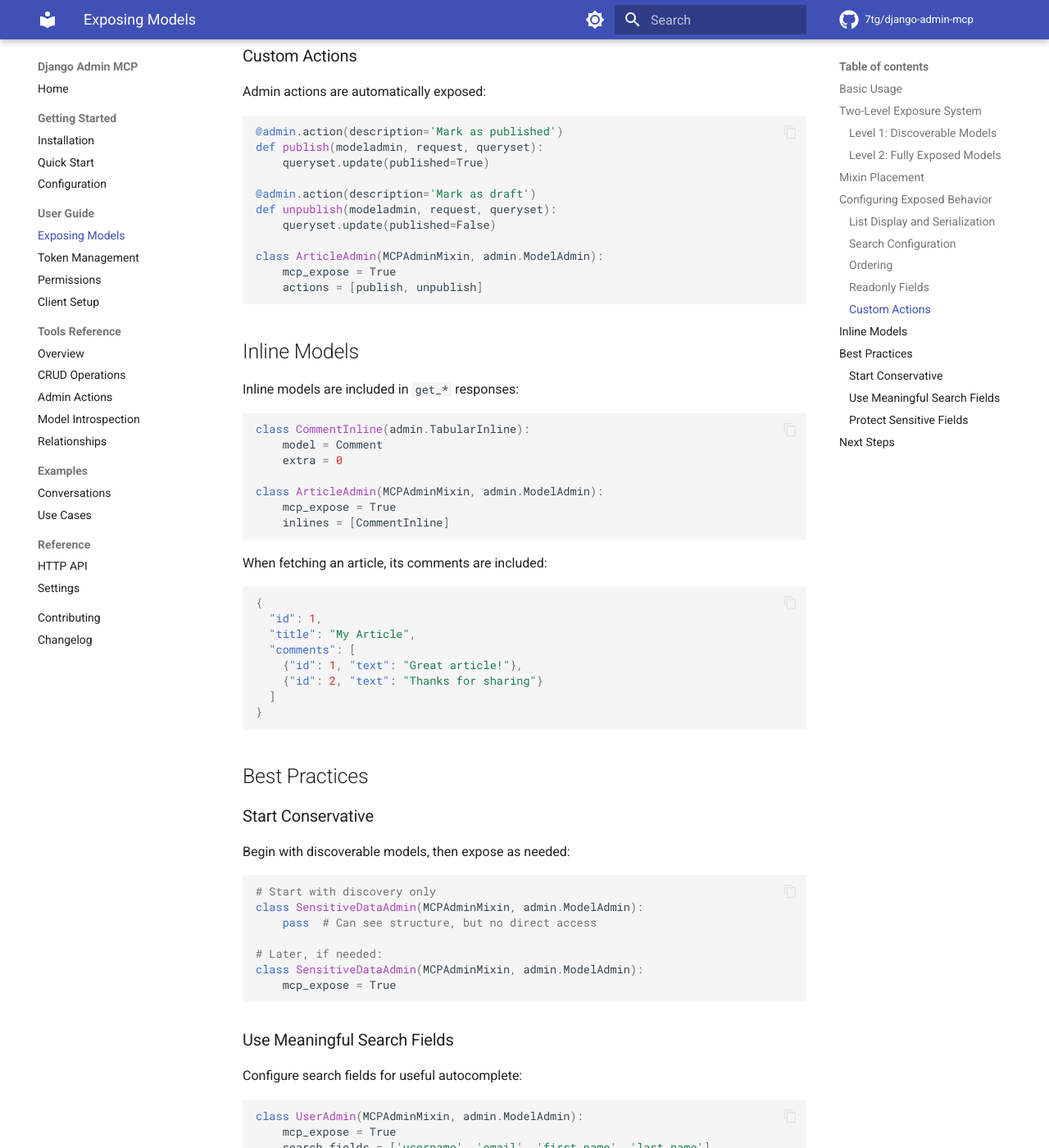
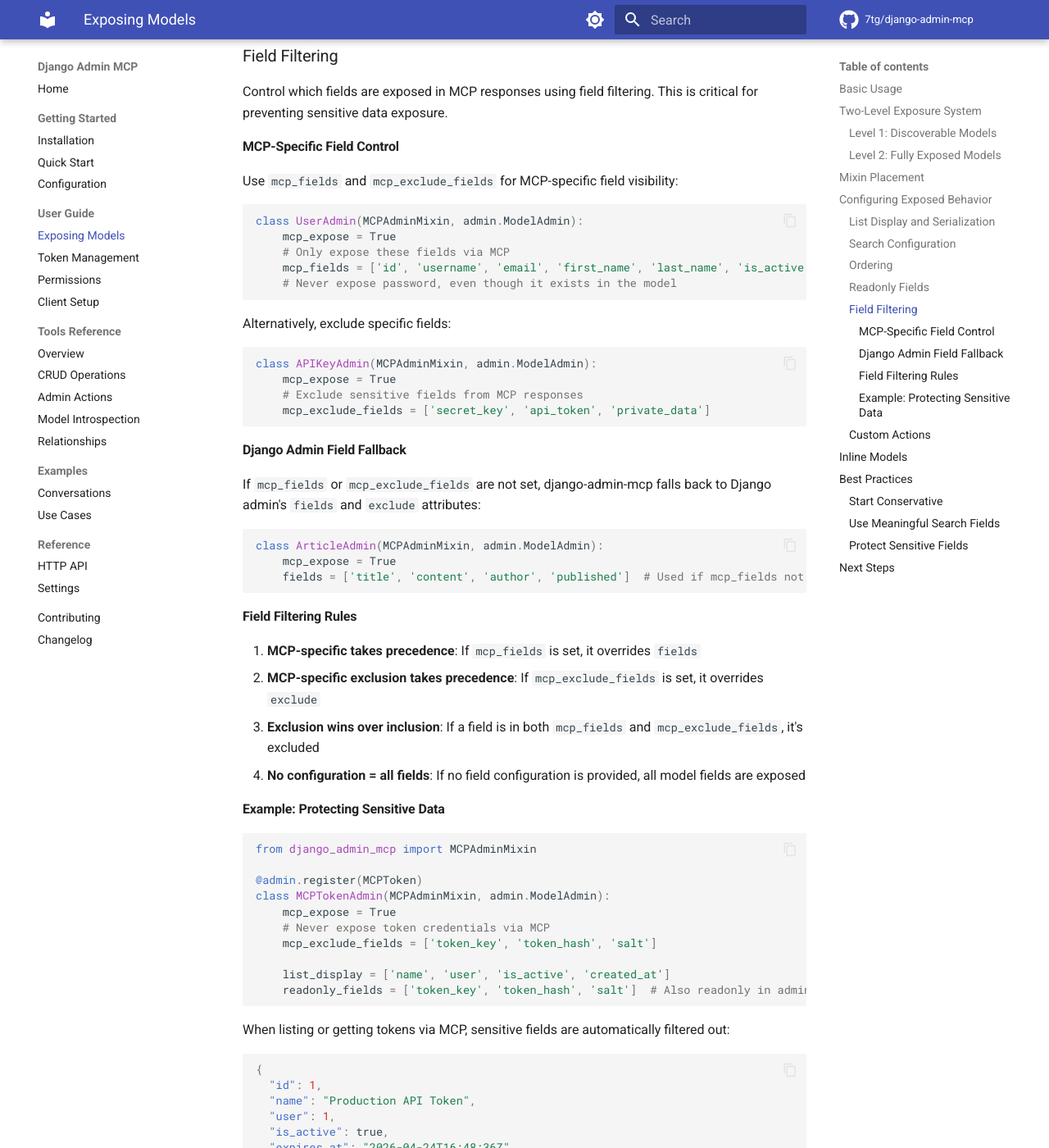
Before and after one commit to 7tg/django-admin-mcp, an MkDocs documentation site: the page built from docs/guide/exposing-models.md, in a window 1280 px wide and 1400 px high, scrolled down 3004 px. Shown: the whole window at 82% size. Built offline with MkDocs 1.6.1 and Material for MkDocs 9.7.7, drawn with Linux system fonts in a browser that asks for light colours; comment, search, counter and statistics services are not loaded; some of the changed text lies outside the part shown.

Commit message:
Add documentation for field filtering security feature
- Document mcp_fields and mcp_exclude_fields in exposing-models.md
- Add field filtering to README.md features list
- Add example of protecting sensitive fields in Quick Start
- Update best practices section with field filtering examples

Co-authored-by: 7tg <20913374+7tg@users.noreply.github.com>

````diff
--- a/docs/guide/exposing-models.md
+++ b/docs/guide/exposing-models.md
@@ -118,6 +118,76 @@ class ArticleAdmin(MCPAdminMixin, admin.ModelAdmin):
     readonly_fields = ['created_at', 'updated_at', 'view_count']
 ```
 
+### Field Filtering
+
+Control which fields are exposed in MCP responses using field filtering. This is critical for preventing sensitive data exposure.
+
+#### MCP-Specific Field Control
+
+Use `mcp_fields` and `mcp_exclude_fields` for MCP-specific field visibility:
+
+```python
+class UserAdmin(MCPAdminMixin, admin.ModelAdmin):
+    mcp_expose = True
+    # Only expose these fields via MCP
+    mcp_fields = ['id', 'username', 'email', 'first_name', 'last_name', 'is_active']
+    # Never expose password, even though it exists in the model
+```
+
+Alternatively, exclude specific fields:
+
+```python
+class APIKeyAdmin(MCPAdminMixin, admin.ModelAdmin):
+    mcp_expose = True
+    # Exclude sensitive fields from MCP responses
+    mcp_exclude_fields = ['secret_key', 'api_token', 'private_data']
+```
+
+#### Django Admin Field Fallback
+
+If `mcp_fields` or `mcp_exclude_fields` are not set, django-admin-mcp falls back to Django admin's `fields` and `exclude` attributes:
+
+```python
+class ArticleAdmin(MCPAdminMixin, admin.ModelAdmin):
+    mcp_expose = True
+    fields = ['title', 'content', 'author', 'published']  # Used if mcp_fields not set
+```
+
+#### Field Filtering Rules
+
+1. **MCP-specific takes precedence**: If `mcp_fields` is set, it overrides `fields`
+2. **MCP-specific exclusion takes precedence**: If `mcp_exclude_fields` is set, it overrides `exclude`
+3. **Exclusion wins over inclusion**: If a field is in both `mcp_fields` and `mcp_exclude_fields`, it's excluded
+4. **No configuration = all fields**: If no field configuration is provided, all model fields are exposed
+
+#### Example: Protecting Sensitive Data
+
+```python
+from django_admin_mcp import MCPAdminMixin
+
+@admin.register(MCPToken)
+class MCPTokenAdmin(MCPAdminMixin, admin.ModelAdmin):
+    mcp_expose = True
+    # Never expose token credentials via MCP
+    mcp_exclude_fields = ['token_key', 'token_hash', 'salt']
+
+    list_display = ['name', 'user', 'is_active', 'created_at']
+    readonly_fields = ['token_key', 'token_hash', 'salt']  # Also readonly in admin
+```
+
+When listing or getting tokens via MCP, sensitive fields are automatically filtered out:
+
+```json
+{
+  "id": 1,
+  "name": "Production API Token",
+  "user": 1,
+  "is_active": true,
+  "expires_at": "2026-04-24T16:48:36Z"
+  // token_key, token_hash, and salt are NOT included
+}
+```
+
 ### Custom Actions
 
 Admin actions are automatically exposed:
@@ -191,12 +261,24 @@ class UserAdmin(MCPAdminMixin, admin.ModelAdmin):
 
 ### Protect Sensitive Fields
 
-Use `readonly_fields` for computed or sensitive fields:
+Use `mcp_exclude_fields` to prevent sensitive data exposure:
 
 ```python
 class UserAdmin(MCPAdminMixin, admin.ModelAdmin):
     mcp_expose = True
+    # Never expose password or sensitive authentication data
+    mcp_exclude_fields = ['password', 'security_token', 'api_secret']
     readonly_fields = ['password', 'last_login', 'date_joined']
+```
+
+For models with many fields, use `mcp_fields` to explicitly allowlist safe fields:
+
+```python
+class CustomerAdmin(MCPAdminMixin, admin.ModelAdmin):
+    mcp_expose = True
+    # Only expose non-sensitive customer data
+    mcp_fields = ['id', 'name', 'email', 'company', 'created_at']
+    # This excludes: credit_card, ssn, internal_notes, etc.
 ```
 
 ## Next Steps
````
Also changed, not shown: README.md (+13 -0 lines).
